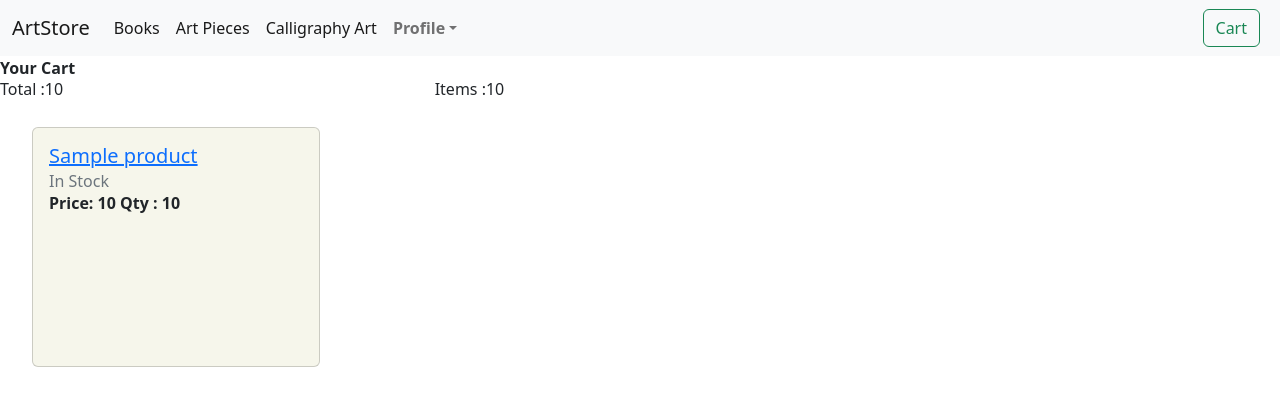
After one commit to azzamzafar/ArtStore, a Django app: page /cart/ in a window 1280 px wide. The commit adds this page. Shown: the top 406 px of the page. Run offline with Django 4.2, Linux system fonts and the light colour scheme; a user stored in the database is signed in; tables that the repository leaves empty hold one stand-in row (values such as "Sample post").

Commit message:
Cart View-forms failing

```diff
--- a/store/models.py
+++ b/store/models.py
@@ -1,35 +1,88 @@
 from django.db import models
 from django.utils.translation import gettext_lazy as _
 from django.conf import settings
+from django.contrib.auth.models import User
 # from django.contrib.contenttypes.fields import GenericForeignKey,GenericRelation
 # from django.contrib.contenttypes.models import ContentType
 
 # Create your models here.
+# User = get_user_model()
+
 
 class Category(models.Model):
-    value = models.CharField(_("category"),max_length=100)
+    value = models.CharField(_("category"), max_length=100)
+
     def __str__(self):
         return str(self.value)
 
+
 class Product(models.Model):
-    name = models.CharField(_("name"),max_length=50)
-    description = models.TextField(_("description"),max_length=500)
+    name = models.CharField(_("name"), max_length=50)
+    description = models.TextField(_("description"), max_length=500)
     available = models.BooleanField()
     quantity = models.PositiveSmallIntegerField()
-    category = models.ManyToManyField(Category,related_name='products')
+    category = models.ManyToManyField(Category, related_name="products")
     amount = models.PositiveIntegerField()
-    # Generic Foreign Key
-    # object_id = models.PositiveIntegerField()
-    # content_type = models.ForeignKey(ContentType, on_delete=models.RESTRICT)
-    # content_object = GenericForeignKey("content_type","object_id")
+
+
+class Invoice(models.Model):
+    customer = models.ForeignKey(
+        settings.AUTH_USER_MODEL, on_delete=models.PROTECT, related_name="invoice"
+    )
+    total_amount = models.PositiveIntegerField(null=True)
+    total_Qty = models.PositiveSmallIntegerField(null=True)
+    date = models.DateField(auto_now_add=True)
+    shipping_address = models.TextField(null=True)
+
+    def save(self, *args, **kwargs):
+        self.shipping_address = self.customer.address1 + " " + self.customer.address2
+        super(Invoice, self).save(*args, **kwargs)
+
+
+class Cart(models.Model):
+    customer = models.OneToOneField(
+        settings.AUTH_USER_MODEL, on_delete=models.CASCADE, related_name="cart"
+    )
+    total_amount = models.PositiveIntegerField(null=True)
+    total_Qty = models.PositiveSmallIntegerField(null=True)
 
 class Order(models.Model):
-    customer = models.ForeignKey(settings.AUTH_USER_MODEL,on_delete=models.RESTRICT,related_name='order')
-    product = models.ForeignKey(Product,on_delete=models.RESTRICT,related_name='orders',null=True)
-    amount = models.PositiveIntegerField()
+
+    product = models.ForeignKey(
+        Product, on_delete=models.RESTRICT, related_name="prod_orders", null=True
+    )
+    price = models.PositiveIntegerField(default=0)
+    order_amount = models.PositiveIntegerField(default=0)
     currency = models.CharField(max_length=4)
+    Qty = models.PositiveIntegerField(default=0)
+    invoice = models.ForeignKey(
+        Invoice, on_delete=models.CASCADE, related_name="user_orders", null=True
+    )
 
-class Cart(models.Model):
-    user = models.OneToOneField(settings.AUTH_USER_MODEL,on_delete=models.RESTRICT,related_name='cart')
-    items = models.ForeignKey(Product,on_delete=models.RESTRICT,related_name='carts',null=True)
-    quantity = models.IntegerField(editable=True,default=0)
+    def save(self, *args, **kwargs):
+        self.price = self.product.price
+        total_price = self.price * self.Qty
+        self.order_amount = total_price
+        self.currency = "INR"
+        super(Order, self).save(*args, **kwargs)
+
+
+class Item(models.Model):
+
+    product = models.ForeignKey(
+        Product, on_delete=models.RESTRICT, related_name="cart_items", null=True
+    )
+    price = models.PositiveIntegerField(default=0)
+    order_amount = models.PositiveIntegerField(default=0)
+    currency = models.CharField(max_length=4)
+    Qty = models.PositiveIntegerField(default=0)
+    cart = models.ForeignKey(
+        Cart, on_delete=models.CASCADE, related_name="user_items", null=True
+    )
+
+    def save(self, *args, **kwargs):
+        self.price = self.product.amount
+        total_price = self.price * self.Qty
+        self.order_amount = total_price
+        self.currency = "INR"
+        super(Item, self).save(*args, **kwargs)
--- /dev/null
+++ b/store/templates/store/cart.html
@@ -0,0 +1,32 @@
+{% extends 'base.html' %}
+{% block content %}
+<strong> Your Cart </strong>
+<div class="row">
+    <div class="col col-md-4">
+        <h6> Total :{{ total }}</h6>
+    </div>
+    <div class="col col-md-4">
+        <h6> Items :{{ Qty }}</h6>
+    </div>
+</div>
+{% for item in my_items %}
+<div class="row" style="width:80%; margin-left:20px;margin-top:10px;">
+    <div class="col col-md-4" style="margin-top:10px;">
+        <div class="card"style="width:18rem;height:15rem; background: #f6f6eb;">
+            <div class="card-body">
+                <h5 class="card-title" ><a href="{% url 'Product-detail' item.product.id %}">
+                    {{ item.product.name }}</a>
+                </h5>
+                {% if item.product.available %}
+                <h6 class="card-subtitle text-muted"> In Stock </h6>
+                {% else %}
+                <h6 class="card-subtitle text-muted"> Out of Stock </h6>
+                {% endif %}
+                <strong> Price: {{ item.price }}</strong>
+                <strong> Qty : {{ item.Qty }}</strong>
+            </div>
+        </div>
+    </div>
+</div>
+{% endfor %}
+{% endblock %}
--- a/store/urls.py
+++ b/store/urls.py
@@ -1,6 +1,7 @@
 from django.urls import path
-from store.views import ProductListView, ProductDetailView
+from store.views import ProductListView, ProductDetailView,cartview
 urlpatterns = [
     path('',ProductListView.as_view(),name='home'),
-    path("<int:pk>/",ProductDetailView.as_view(),name='Product-detail')
+    path("<int:pk>/",ProductDetailView.as_view(),name='Product-detail'),
+    path('cart/',cartview,name='cart')
 ]
--- a/store/views.py
+++ b/store/views.py
@@ -1,20 +1,83 @@
-from django.shortcuts import render
-from django.views.generic import ListView
-from django.views.generic import DetailView
-from .models import Product
-# from django.core.paginator import Paginator
+from django.shortcuts import redirect,render
+from django.db.models import Sum
+from django.views.generic import DetailView, FormView, ListView
+from django.views.generic.list import MultipleObjectMixin
+
+from .forms import ItemsForm
+from .models import Cart, Invoice, Item, Order, Product
+
 # Create your views here.
 
+def get_form(request,formcls,prefix):
+    data = request.POST if prefix in request.POST else None
+    return formcls(data,prefix=prefix)
 
-class ProductListView(ListView):
+class ProductListView(MultipleObjectMixin,FormView):
     queryset = Product.objects.order_by('amount')
+    object_list = queryset
+    # context_object_name = "Product_list"
     paginate_by: int = 9
     template_name = "store/home.html"
+    form_class = ItemsForm
+
+    def get_context_data(self, **kwargs):
+        context  = super().get_context_data(**kwargs)
+        context['my_form'] = ItemsForm()
+        # context['order_formset']  = OrdersFormSet(prefix='order_form')
+        return context
+
+
+    def post(self,request,*args,**kwargs):
+        item_formset = ItemsForm(request.POST)
+        # order_form = get_form(request,OrdersFormSet,"order_form")
+        form = [ form.is_bound() and form.is_valid() for form in item_formset ]
+        posted_form = form[0]
+        if posted_form['action']=="item":
+            cart_obj = Cart.objects.get_or_create(customer = request.user)
+            product_obj = posted_form.cleaned_data.get('product')
+            price = Product.objects.filter(id=product_obj).price
+            item_obj = Item.objects.create(
+                product = product_obj,
+                price = price,
+                Qty = posted_form.cleaned_data.get('Qty'),
+                cart = cart_obj
+            )
+            item_obj.save()
+
+        elif posted_form['action']=="order":
+            if request.user.is_anonymous:
+                redirect('login')
+            elif not request.user.address1:
+                redirect('profile')
+
+            invoice_obj = Invoice.objects.get_or_create(user= request.user)
+            product_obj = posted_form.cleaned_data.get('product')
+            price = Product.objects.filter(id=product_obj).price
+            order_obj = Order.objects.create(
+                product = product_obj,
+                price = price,
+                Qty = posted_form.cleaned_data.get('Qty'),
+                invoice = invoice_obj
+            )
+            order_obj.save()
+
+            redirect('/invoice/')
+
 
 class ProductDetailView(DetailView):
     model = Product
     template_name: str = "store/product-detail.html"
 
+def cartview(request):
+    my_cart = Cart.objects.filter(customer=request.user)[0]
+    my_items = Item.objects.filter(cart=my_cart)
+    cart_total = Item.objects.filter(cart=my_cart).aggregate(Sum('order_amount')).get('order_amount__sum')
+    cart_Qty = Item.objects.filter(cart=my_cart).aggregate(Sum('Qty')).get('Qty__sum')
+    return render(request,'store/cart.html',{'total':cart_total,'Qty':cart_Qty,'my_items':my_items})
+
+# def cart(request):
+
+#     return render(request)
 # Function List View with Pagination
 # def home(request):
 
--- a/templates/base.html
+++ b/templates/base.html
@@ -13,7 +13,7 @@
   <body>
     <nav class="navbar navbar-expand-lg bg-light">
       <div class="container-fluid">
-        <a class="navbar-brand" href="#"> ArtStore </a>
+        <a class="navbar-brand" href="{% url 'home' %}"> ArtStore </a>
         <button class="navbar-toggler" type="button" data-bs-toggle="collapse" data-bs-target="#navbarText"
           aria-controls="navbarText" aria-expanded="false" aria-label="Toggle navigation">
           <span class="navbar-toggler-icon"></span>
@@ -29,14 +29,13 @@
             <li class="nav-item">
               <a class="nav-link active" href="#"> Calligraphy Art </a>
             </li>
-          </ul>
-          {% if request.user.is_active %}
+            {% if request.user.is_active %}
           <li class="nav-item dropdown">
             <a class="nav-link dropdown-toggle" data-bs-toggle="dropdown" href="#" role="button" aria-expanded="false">
               <Strong>Profile</Strong></a>
             <ul class="dropdown-menu">
               <li><a class="dropdown-item" href="{% url 'profile' %}">Profile</a></li>
-              <li><a class="dropdown-item" href="#">Cart</a></li>
+              <li><a class="dropdown-item" href="{% url 'cart' %}">Cart</a></li>
               <li>
                 <hr class="dropdown-divider">
               </li>
@@ -56,6 +55,11 @@
             </ul>
           </li>
           {% endif %}
+          </ul>
+          <span class="nav-item">
+              <a class="btn btn-outline-success me-2" href="{% url 'cart' %}" role="button">Cart</a>
+          </span>
+
         </div>
       </div>
     </nav>
```
Also changed, not shown: store/forms.py (added, +17 -0 lines), store/templates/store/home.html (+15 -2 lines), store/test_home.py (added, +8 -0 lines), store/migrations/0001_initial.py, store/migrations/0002_remove_product_content_type_remove_product_object_id_and_more.py (deleted), store/migrations/0003_alter_order_currency.py (deleted).
